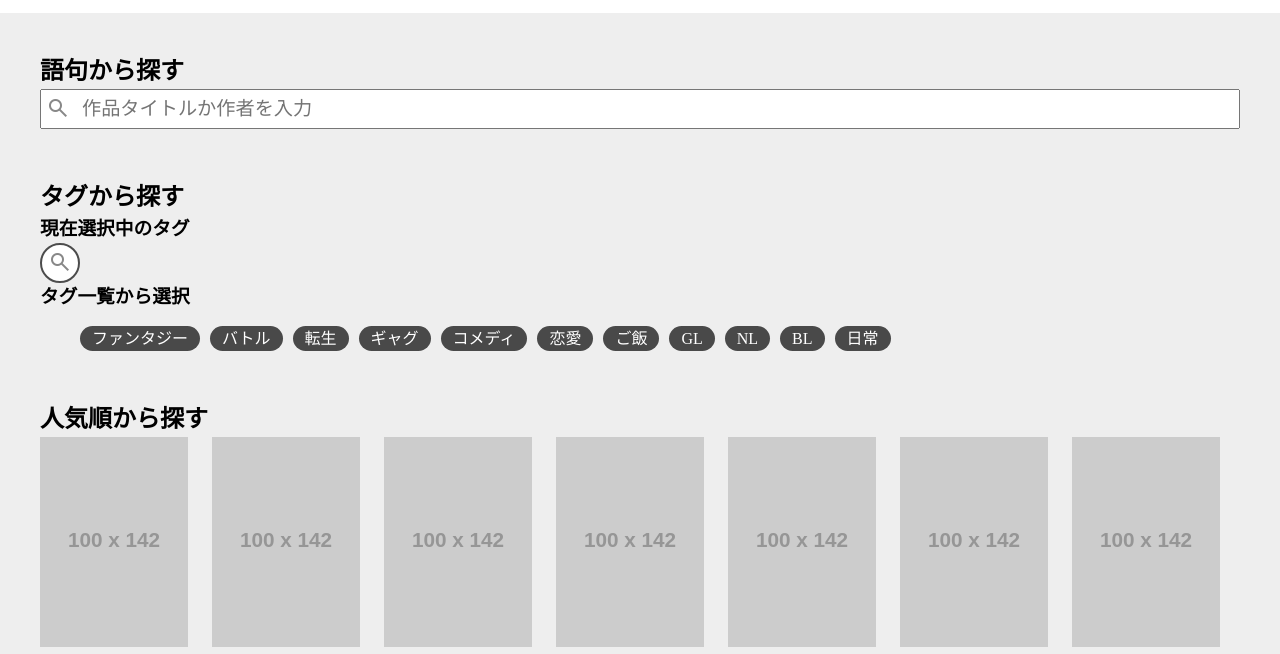
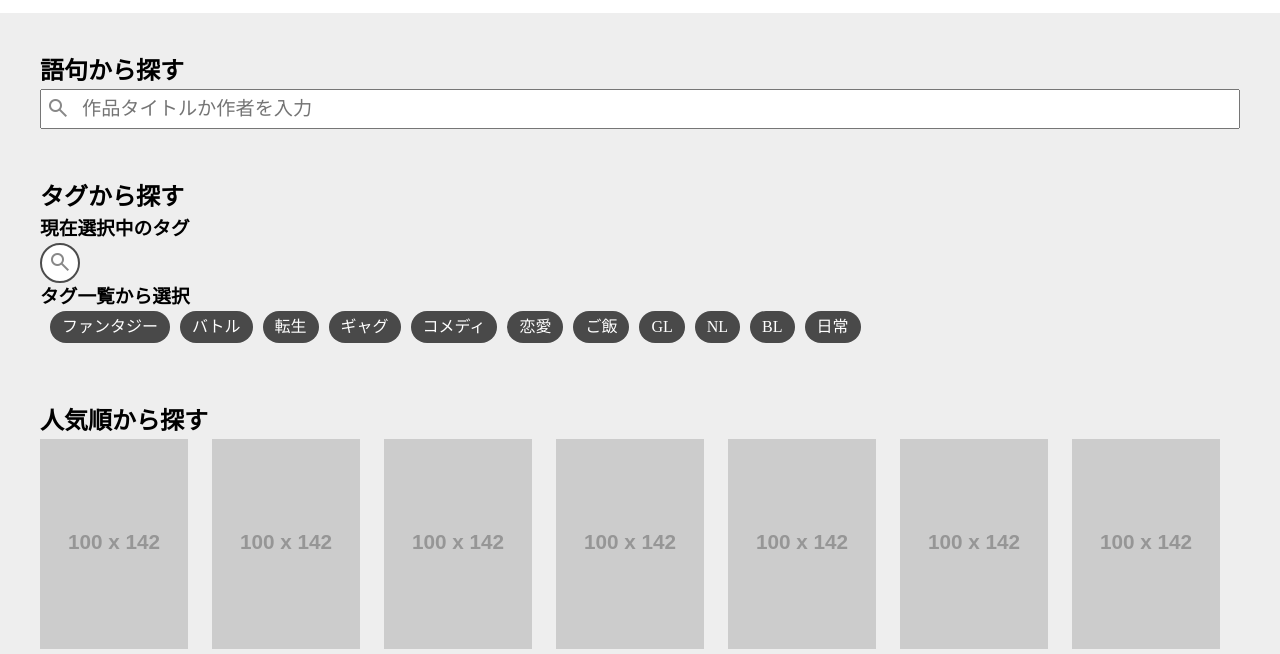
Before and after one commit to nearBeans/comic-wiki, a website with bundled scripts: page search.html in a window 1280 px wide. Shown: the part 123-777 px from the top of the page. Built offline with nearby package versions, Linux system fonts and the light colour scheme; placeholder pictures from the web are drawn by us.

Commit message:
refactor: remove unused CSS class and update tag display styles; adjust page title logic in tag search

```diff
--- a/src/css/manga.css
+++ b/src/css/manga.css
@@ -46,10 +46,6 @@ ul {
 
 .info > p > a:not(:last-child)::after {
     content: ", ";
-}
-
-.tags {
-    transform: scale(0.9);
 }
 
 /* grid design */
--- a/src/css/tags.css
+++ b/src/css/tags.css
@@ -1,13 +1,19 @@
 ul {
     list-style: none;
+}
+
+.tags {
+    margin: 0;
+    padding: 0;
 }
 
 .tags li {
     padding: 4px 12px;
     border-radius: 20px;
-    display: inline;
+    display: inline-block;
     cursor: pointer;
-    margin-right: 10px;
+    margin-bottom: 10px;
+    margin-left: 10px;
     background-color: var(--color-tag-bg);
     color: var(--color-tag-txt);
 }
--- a/src/js/tagsearch.js
+++ b/src/js/tagsearch.js
@@ -1,9 +1,9 @@
-import { works } from "./data.js";
+import { tags, works } from "./data.js";
 const param = new URLSearchParams(window.location.search);
 const selectedIds = param.getAll("tag").map(Number);
 const pageTitle = document.querySelector('title');
 if (pageTitle)
-    pageTitle.textContent = `の検索結果 - Service Name`;
+    pageTitle.textContent = `検索結果 - Service Name`;
 const foundWorks = works.filter(item => selectedIds.every(id => item.hasTagIds.includes(id))); // 検索ロジック
 // 以下、描画ロジック
 const resultsSection = document.querySelector('.results');
--- a/src/ts/tagsearch.ts
+++ b/src/ts/tagsearch.ts
@@ -1,9 +1,9 @@
-import { works } from "./data.js";
+import { tags, works } from "./data.js";
 
 const param = new URLSearchParams(window.location.search);
 const selectedIds = param.getAll("tag").map(Number);
 const pageTitle = document.querySelector('title');
-if (pageTitle) pageTitle.textContent = `の検索結果 - Service Name`;
+if (pageTitle) pageTitle.textContent = `検索結果 - Service Name`;
 
 const foundWorks = works.filter(item => selectedIds.every(id => item.hasTagIds.includes(id))); // 検索ロジック
 
```
Also changed, not shown: 1 other file.
